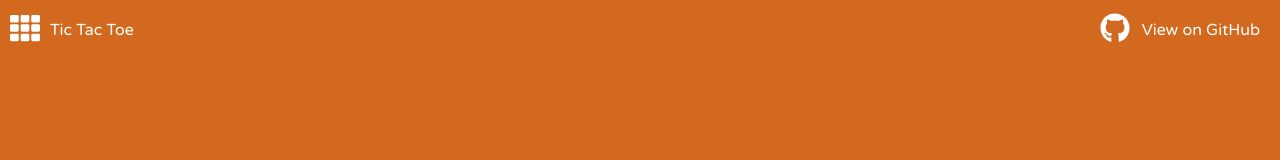
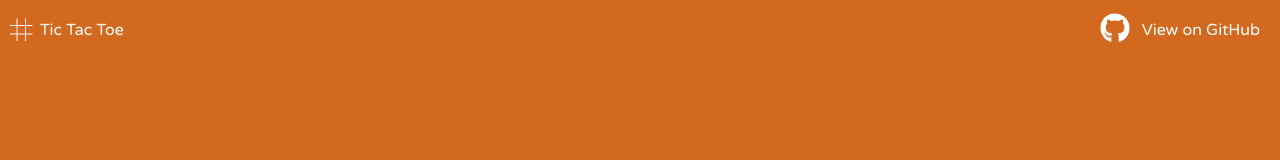
Before and after one commit to julianleahy/tictactoe, a website built with webpack: page src/index.html in a window 1280 px wide. Shown: the top 160 px of the page. Built offline with nearby package versions, Linux system fonts and the light colour scheme.

Commit message:
replace game icon with better one

```diff
--- a/src/index.html
+++ b/src/index.html
@@ -43,9 +43,7 @@
 
 
         <div class="game-wrap">
-            <div class="game-logo">
-                    <i class="fas fa-th" id="tictactoe"></i>
-            </div>
+            <div class="game-logo"></div>
             <div class="tictactoe">
                 <a>Tic Tac Toe</a>
             </div>
--- a/src/styles/main.scss
+++ b/src/styles/main.scss
@@ -1,4 +1,5 @@
 @import url("https://fonts.googleapis.com/css?family=Varela+Round");
+@import url('http://code.ionicframework.com/ionicons/2.0.1/css/ionicons.min.css');
 
 body {
     background-color: #222;
@@ -277,10 +278,17 @@ section.bottom {
     width: 170px;
 }
 
+.game-wrap::after{
+    font-family: 'Ionicons';
+    content: '\f440';
+    color: #fff;
+    font-size: 30px;
+}
+
 .tictactoe{
     position: absolute;
     top: 0;
-    left: 40px;
+    left: 30px;
 }
 
 .tictactoe > a{
```
